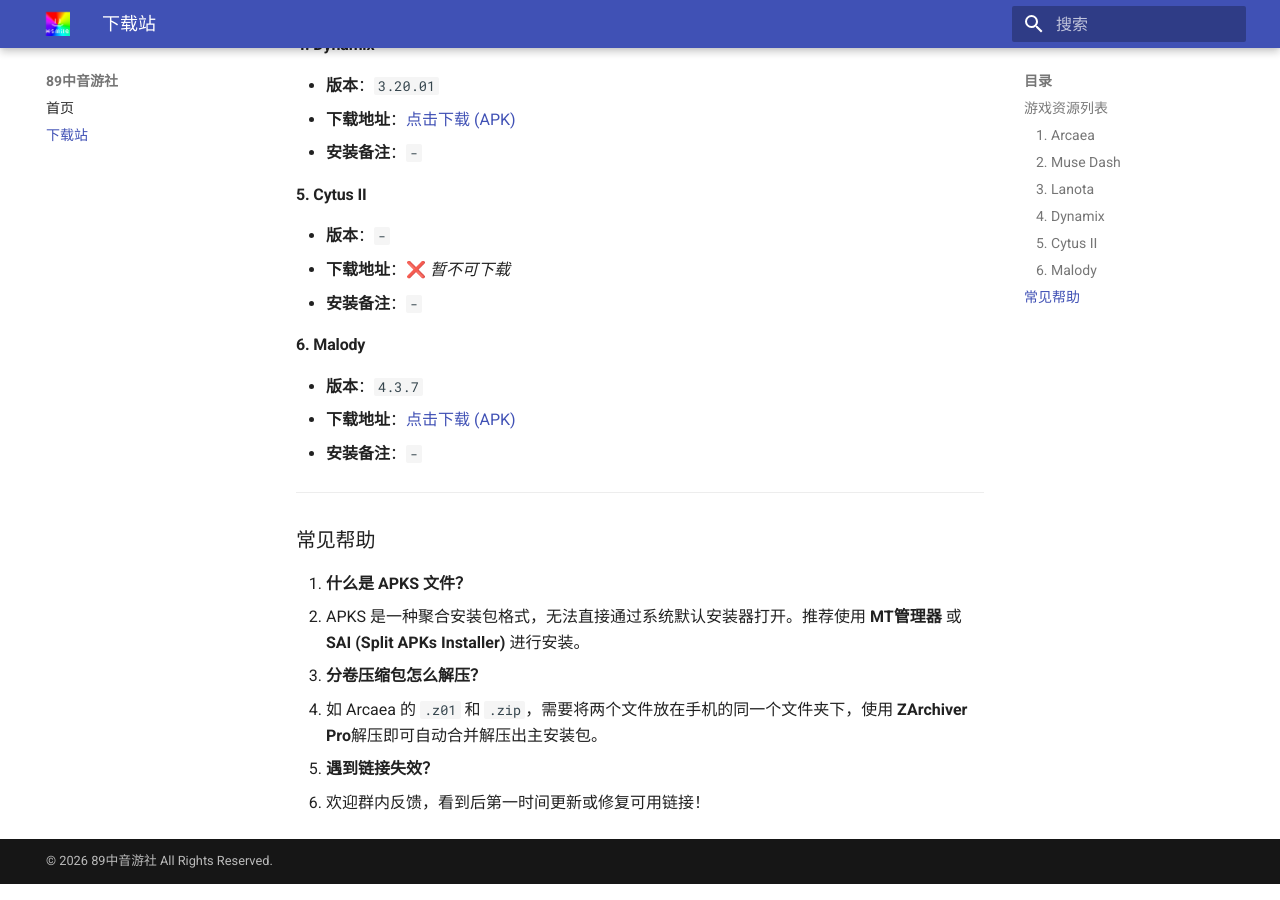
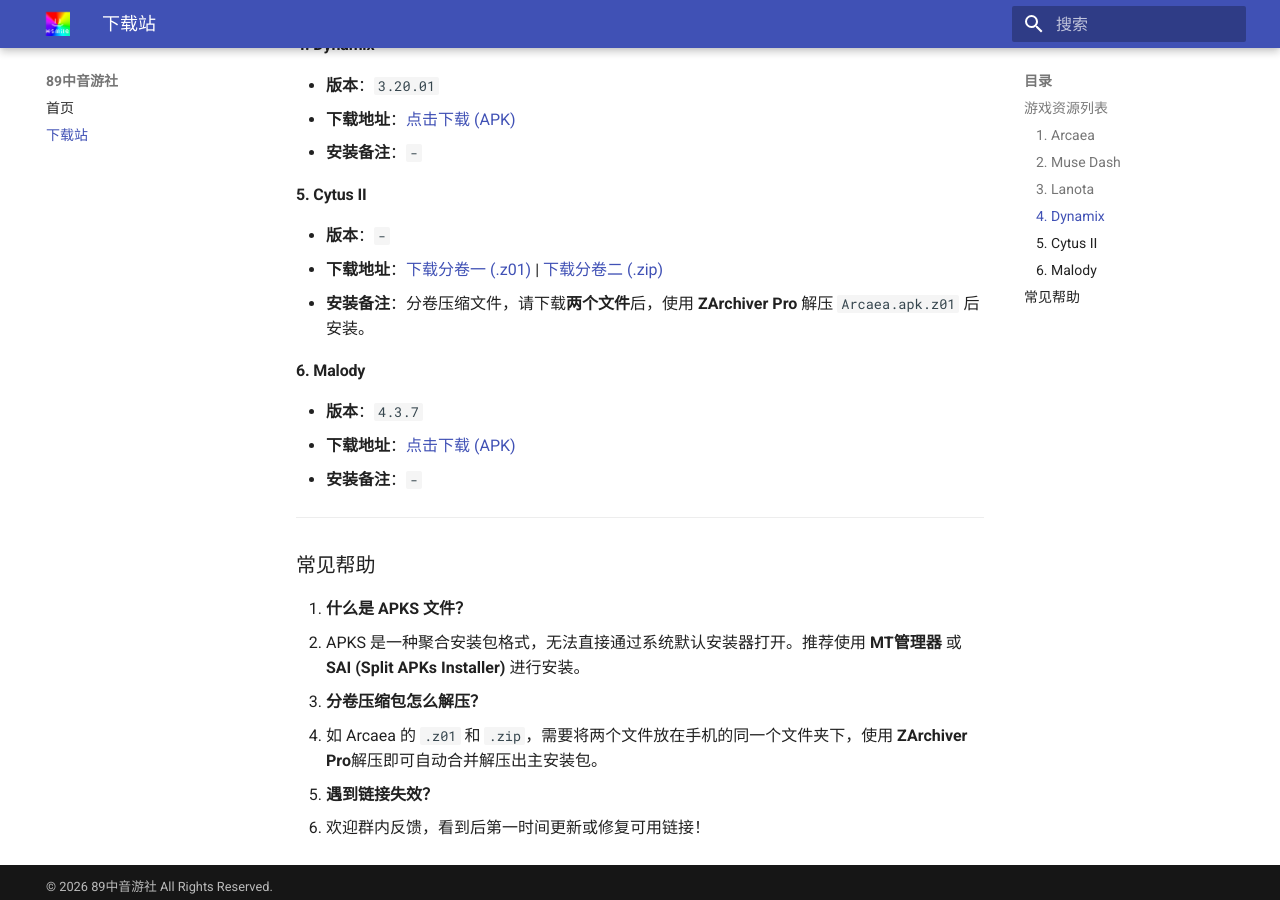
Before and after one commit to microkbcrt/89mugdownload, an MkDocs documentation site: the page built from docs/mugdownload.md, in a window 1280 px wide and 900 px high, scrolled down 780 px. Built offline with MkDocs 1.6.1 and Material for MkDocs 9.7.7, drawn with Linux system fonts in a browser that asks for light colours.

Commit message:
Update mugdownload.md

```diff
--- a/docs/mugdownload.md
+++ b/docs/mugdownload.md
@@ -37,8 +37,8 @@
 #### 5. Cytus II
 
 * **版本**：`-`
-* **下载地址**：❌ *暂不可下载*
-* **安装备注**：`-`
+* **下载地址**：[下载分卷一 (.z01)](https://gh.jasonzeng.dev/https://github.com/microkbcrt/downloadiso/releases/download/CytusII/CytusII.apk.z01) | [下载分卷二 (.zip)](https://gh.jasonzeng.dev/https://github.com/microkbcrt/downloadiso/releases/download/CytusII/CytusII.apk.zip)
+* **安装备注**：分卷压缩文件，请下载**两个文件**后，使用 **ZArchiver Pro** 解压 `Arcaea.apk.z01` 后安装。
 
 #### 6. Malody
 
```
